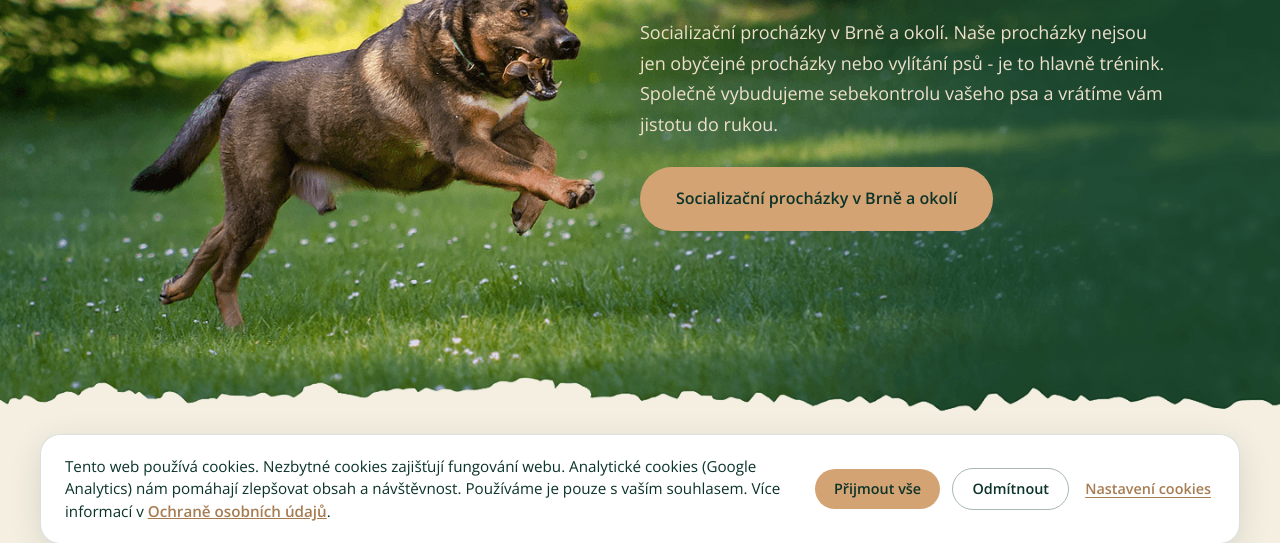
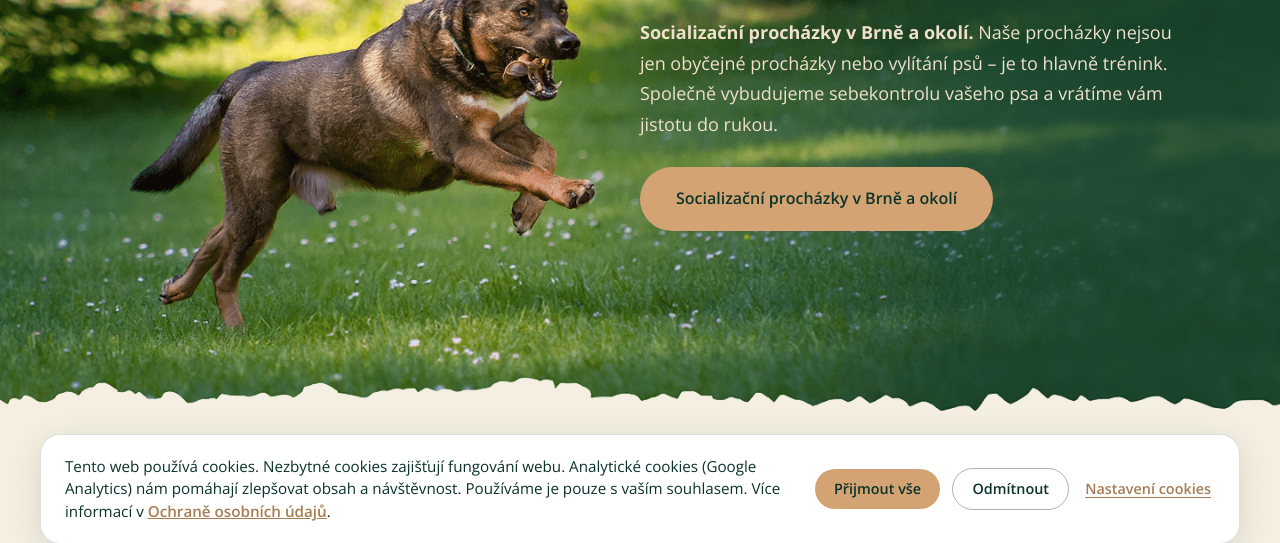
Before and after one commit to barboravasickova/psochazky, a plain HTML site: page index.html in a window 1280 px wide. Shown: the part 240-783 px from the top of the page. Drawn offline with nearby package versions, Linux system fonts and the light colour scheme; a web font is replaced by a local one.

Commit message:
refactor: update hero section to separate lead and body descriptions for improved readability and styling

```diff
--- a/admin/config.yml
+++ b/admin/config.yml
@@ -30,7 +30,8 @@ collections:
         fields:
           # --- Horní část u fotky (Hero) ---
           - { label: "Hero: hlavní nadpis", name: "heroTitle", widget: "string", hint: "Velký titulek u úvodní fotky." }
-          - { label: "Hero: popis pod nadpisem", name: "heroDescription", widget: "text", hint: "Bez HTML, jen souvislý text." }
+          - { label: "Hero: tučný úvod popisu", name: "heroDescriptionLead", widget: "string", hint: "První věta pod nadpisem, zobrazí se tučně." }
+          - { label: "Hero: zbytek popisu", name: "heroDescription", widget: "text", hint: "Text za tučným úvodem. Bez HTML." }
           - { label: "Hero: text zeleného tlačítka", name: "heroButtonText", widget: "string" }
           # --- Modrá lišta (Manifest) ---
           - { label: "Manifest: nadpis", name: "manifestTitle", widget: "string" }
--- a/data/home-content.json
+++ b/data/home-content.json
@@ -1,8 +1,9 @@
 {
   "heroTitle": "Učíme psy mezi psy",
-  "heroDescription": "Socializační procházky v Brně a okolí. Naše procházky nejsou jen obyčejné procházky nebo vylítání psů - je to hlavně trénink. Společně vybudujeme sebekontrolu vašeho psa a vrátíme vám jistotu do rukou.",
+  "heroDescriptionLead": "Socializační procházky v Brně a okolí.",
+  "heroDescription": "Naše procházky nejsou jen obyčejné procházky nebo vylítání psů – je to hlavně trénink. Společně vybudujeme sebekontrolu vašeho psa a vrátíme vám jistotu do rukou.",
   "heroButtonText": "Socializační procházky v Brně a okolí",
-  "manifestTitle": "Nemusíš mít ideálního psa. Stačí, že to nechceš vzdát.",
+  "manifestTitle": "Nemusíš mít ideálního psa.\nStačí, že to nechceš vzdát.",
   "manifestText": "Pomáhám lidem, pro které se procházky se psem změnily ve stres, boj nebo nepříjemnou zkušenost. Pracuji se psy, kteří jsou reaktivní, nejistí, přetížení, bojácní nebo jinak problémoví a s majiteli, kteří to chtějí řešit, ne obcházet. Psocházky jsou pro ty, kteří hledají funkční řešení, jasná pravidla a skutečnou změnu.",
   "manifestButtonText": "Jak to funguje",
   "servicesTitle": "Co u mě najdeš",
--- a/index.html
+++ b/index.html
@@ -136,7 +136,8 @@
           <div class="hero__text-wrapper">
             <div class="hero__text-content">
               <h1>Učíme psy mezi psy</h1>
-            <p class="hero__description"><b>Socializační procházky v Brně a okolí.</b>
+            <p class="hero__description">
+              <strong class="hero__description-lead">Socializační procházky v Brně a okolí.</strong>
               Naše procházky nejsou jen obyčejné procházky nebo vylítání psů – je to hlavně trénink. Společně vybudujeme sebekontrolu vašeho psa a vrátíme vám jistotu do rukou.
             </p>
             <a href="socializacni-prochazky.html" class="btn">Socializační procházky v Brně</a>
--- a/js/cms-home.js
+++ b/js/cms-home.js
@@ -10,6 +10,28 @@
       return data[key];
     }
 
+    function setHeadingWithLineBreaks(el, text) {
+      el.textContent = "";
+      String(text)
+        .split("\n")
+        .forEach((line, index) => {
+          if (index > 0) el.appendChild(document.createElement("br"));
+          el.appendChild(document.createTextNode(line));
+        });
+    }
+
+    function setHeroDescription(el, lead, body) {
+      el.textContent = "";
+      if (lead) {
+        const strong = document.createElement("strong");
+        strong.className = "hero__description-lead";
+        strong.textContent = lead;
+        el.appendChild(strong);
+        if (body) el.appendChild(document.createTextNode(" "));
+      }
+      if (body) el.appendChild(document.createTextNode(body));
+    }
+
     const heroTitle = document.querySelector(".hero__text-content h1");
     const heroDescription = document.querySelector(".hero__description");
     const heroButton = document.querySelector(".hero__text-content .btn");
@@ -18,8 +40,9 @@
       if (v) heroTitle.textContent = v;
     }
     if (heroDescription) {
-      const v = pick("hero", "heroDescription");
-      if (v) heroDescription.textContent = v;
+      const lead = pick("hero", "heroDescriptionLead");
+      const body = pick("hero", "heroDescription");
+      if (lead || body) setHeroDescription(heroDescription, lead, body);
     }
     if (heroButton) {
       const v = pick("hero", "heroButtonText");
@@ -31,7 +54,7 @@
     const manifestButton = document.querySelector(".manifest .btn");
     if (manifestTitle) {
       const v = pick("manifest", "manifestTitle");
-      if (v) manifestTitle.textContent = v;
+      if (v) setHeadingWithLineBreaks(manifestTitle, v);
     }
     if (manifestText) {
       const v = pick("manifest", "manifestText");
--- a/styles.css
+++ b/styles.css
@@ -244,9 +244,9 @@ body.nav-open .navigation {
 .hero::after {
   content: "";
   position: absolute;
-  left: 50%;
+  left: 49.8%;
   bottom: 0;
-  transform: translate(-50%, 55%);
+  transform: translate(-49.99%, 55%);
   width: 100%;
   max-width: 100%;
   aspect-ratio: 390 / 196; /* poměr z blob-bottom.svg */
@@ -282,6 +282,10 @@ body.nav-open .navigation {
 .hero__description {
   margin-top: 1rem;
   margin-bottom: 1.5rem;
+}
+
+.hero__description-lead {
+  font-weight: 700;
 }
 
 .hero h1,
```
